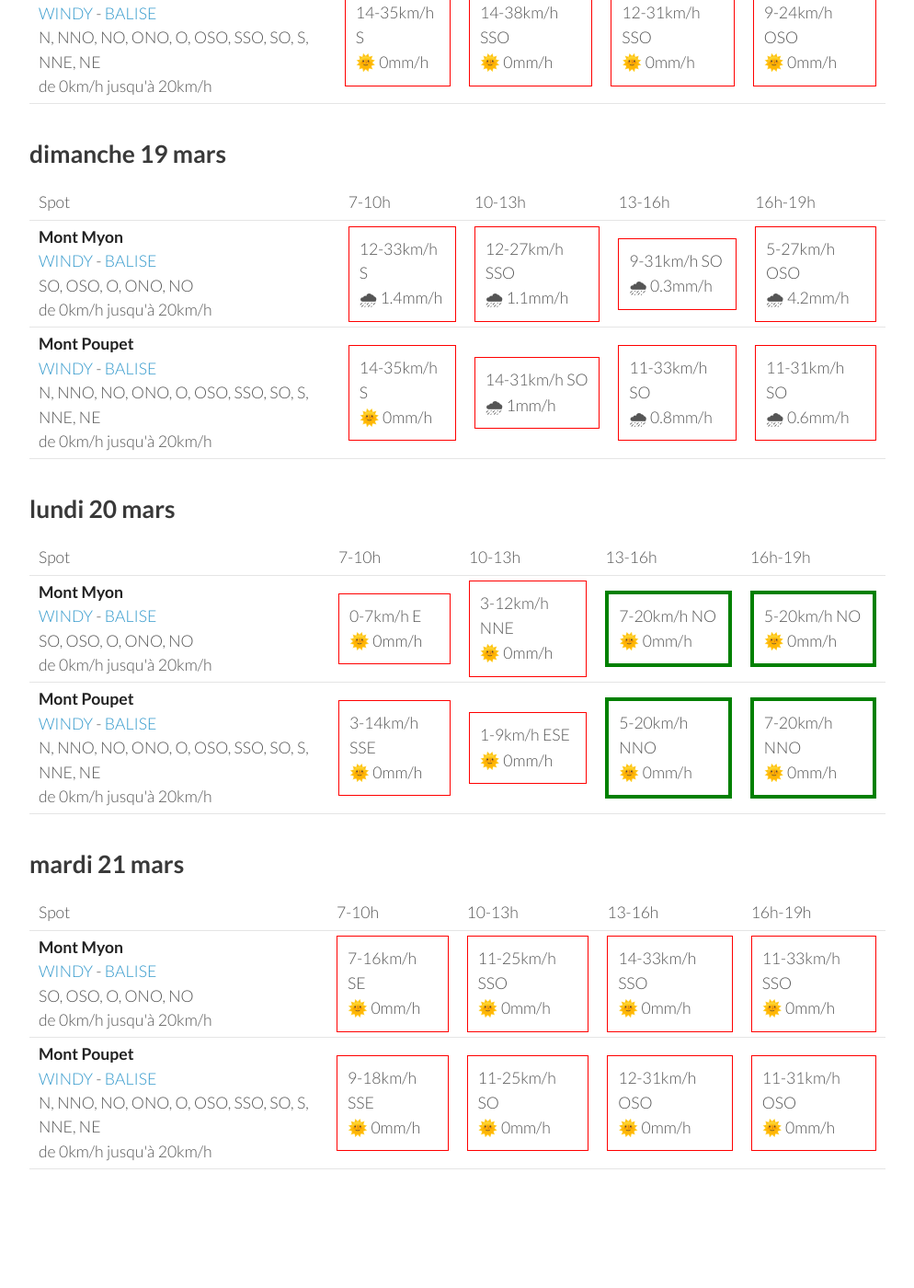
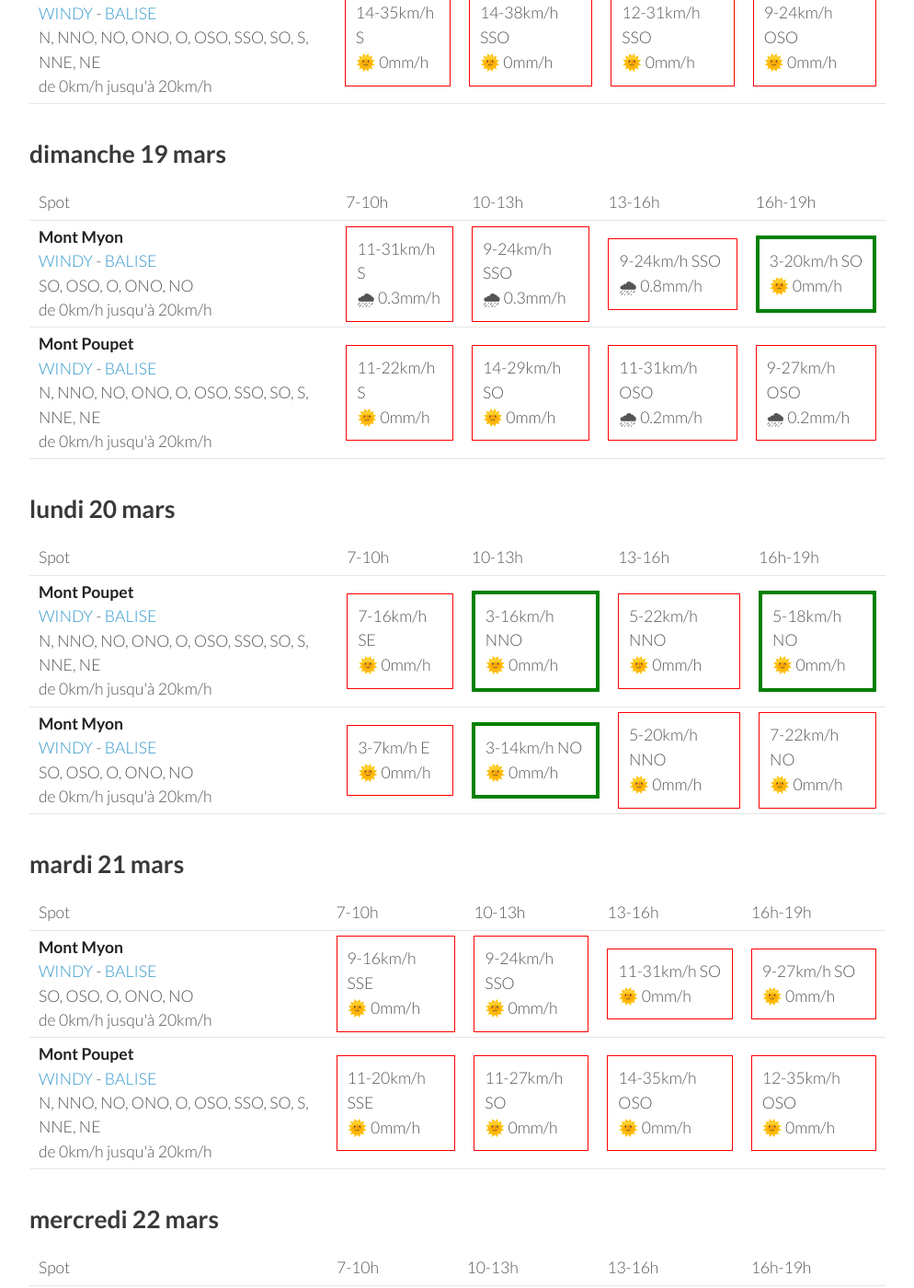
Before and after one commit to parapente-dans-le-nord/parapente-dans-le-nord.github.io, a Jekyll site: the page built from jura.markdown, in a window 1280 px wide and 1400 px high, scrolled down 899 px. Shown: the whole window at 92% size, without its empty margins (26-1020 px from the left). Built offline with Jekyll 4.4.1, drawn with Linux system fonts in a browser that asks for light colours; some of the changed text lies outside the part shown.

Commit message:
update index.markdown

```diff
--- a/jura.markdown
+++ b/jura.markdown
@@ -7,7 +7,7 @@ title:  "Tous les spots"
 {: .links}
 
 # Prevision Windy, modèle Arome
-page mise à jour le vendredi 17 mars 06:20
+page mise à jour le vendredi 17 mars 10:20
 
 ## vendredi 17 mars
 
@@ -96,20 +96,20 @@ page mise à jour le vendredi 17 mars 06:20
 <tr>
         <td><strong>Mont Myon</strong><br><a href="https://windy.com/46.331/5.397?45.898,5.394,8,m:eWoagj8">WINDY</a> - <span class=""><a href="http://www.balisemeteo.com/balise.php?idBalise=70">BALISE</a> </span><br> <span class="vent-favorable">SO, OSO, O, ONO, NO</span><br><span class="force-vent">de 0km/h jusqu'à 20km/h</span> </td>
 
-            <td><div class="not-flyable"><p>12-33km/h S</p><p>🌧 1.4mm/h</p></div></td>
-            <td><div class="not-flyable"><p>12-27km/h SSO</p><p>🌧 1.1mm/h</p></div></td>
-            <td><div class="not-flyable"><p>9-31km/h SO</p><p>🌧 0.3mm/h</p></div></td>
-            <td><div class="not-flyable"><p>5-27km/h OSO</p><p>🌧 4.2mm/h</p></div></td>
+            <td><div class="not-flyable"><p>11-31km/h S</p><p>🌧 0.3mm/h</p></div></td>
+            <td><div class="not-flyable"><p>9-24km/h SSO</p><p>🌧 0.3mm/h</p></div></td>
+            <td><div class="not-flyable"><p>9-24km/h SSO</p><p>🌧 0.8mm/h</p></div></td>
+            <td><div class="flyable"><p>3-20km/h SO</p><p>🌞 0mm/h</p></div></td>
 
 
     </tr>
 <tr>
         <td><strong>Mont Poupet</strong><br><a href="https://windy.com/46.970/5.876?46.541,5.876,8">WINDY</a> - <span class=""><a href="http://www.balisemeteo.com/balise.php?idBalise=92">BALISE</a> </span><br> <span class="vent-favorable">N, NNO, NO, ONO, O, OSO, SSO, SO, S, NNE, NE</span><br><span class="force-vent">de 0km/h jusqu'à 20km/h</span> </td>
 
-            <td><div class="not-flyable"><p>14-35km/h S</p><p>🌞 0mm/h</p></div></td>
-            <td><div class="not-flyable"><p>14-31km/h SO</p><p>🌧 1mm/h</p></div></td>
-            <td><div class="not-flyable"><p>11-33km/h SO</p><p>🌧 0.8mm/h</p></div></td>
-            <td><div class="not-flyable"><p>11-31km/h SO</p><p>🌧 0.6mm/h</p></div></td>
+            <td><div class="not-flyable"><p>11-22km/h S</p><p>🌞 0mm/h</p></div></td>
+            <td><div class="not-flyable"><p>14-29km/h SO</p><p>🌞 0mm/h</p></div></td>
+            <td><div class="not-flyable"><p>11-31km/h OSO</p><p>🌧 0.2mm/h</p></div></td>
+            <td><div class="not-flyable"><p>9-27km/h OSO</p><p>🌧 0.2mm/h</p></div></td>
 
 
     </tr>
@@ -130,22 +130,22 @@ page mise à jour le vendredi 17 mars 06:20
       <td>16h-19h</td>
     </tr>
 <tr>
-        <td><strong>Mont Myon</strong><br><a href="https://windy.com/46.331/5.397?45.898,5.394,8,m:eWoagj8">WINDY</a> - <span class=""><a href="http://www.balisemeteo.com/balise.php?idBalise=70">BALISE</a> </span><br> <span class="vent-favorable">SO, OSO, O, ONO, NO</span><br><span class="force-vent">de 0km/h jusqu'à 20km/h</span> </td>
+        <td><strong>Mont Poupet</strong><br><a href="https://windy.com/46.970/5.876?46.541,5.876,8">WINDY</a> - <span class=""><a href="http://www.balisemeteo.com/balise.php?idBalise=92">BALISE</a> </span><br> <span class="vent-favorable">N, NNO, NO, ONO, O, OSO, SSO, SO, S, NNE, NE</span><br><span class="force-vent">de 0km/h jusqu'à 20km/h</span> </td>
 
-            <td><div class="not-flyable"><p>0-7km/h E</p><p>🌞 0mm/h</p></div></td>
-            <td><div class="not-flyable"><p>3-12km/h NNE</p><p>🌞 0mm/h</p></div></td>
-            <td><div class="flyable"><p>7-20km/h NO</p><p>🌞 0mm/h</p></div></td>
-            <td><div class="flyable"><p>5-20km/h NO</p><p>🌞 0mm/h</p></div></td>
+            <td><div class="not-flyable"><p>7-16km/h SE</p><p>🌞 0mm/h</p></div></td>
+            <td><div class="flyable"><p>3-16km/h NNO</p><p>🌞 0mm/h</p></div></td>
+            <td><div class="not-flyable"><p>5-22km/h NNO</p><p>🌞 0mm/h</p></div></td>
+            <td><div class="flyable"><p>5-18km/h NO</p><p>🌞 0mm/h</p></div></td>
 
 
     </tr>
 <tr>
-        <td><strong>Mont Poupet</strong><br><a href="https://windy.com/46.970/5.876?46.541,5.876,8">WINDY</a> - <span class=""><a href="http://www.balisemeteo.com/balise.php?idBalise=92">BALISE</a> </span><br> <span class="vent-favorable">N, NNO, NO, ONO, O, OSO, SSO, SO, S, NNE, NE</span><br><span class="force-vent">de 0km/h jusqu'à 20km/h</span> </td>
+        <td><strong>Mont Myon</strong><br><a href="https://windy.com/46.331/5.397?45.898,5.394,8,m:eWoagj8">WINDY</a> - <span class=""><a href="http://www.balisemeteo.com/balise.php?idBalise=70">BALISE</a> </span><br> <span class="vent-favorable">SO, OSO, O, ONO, NO</span><br><span class="force-vent">de 0km/h jusqu'à 20km/h</span> </td>
 
-            <td><div class="not-flyable"><p>3-14km/h SSE</p><p>🌞 0mm/h</p></div></td>
-            <td><div class="not-flyable"><p>1-9km/h ESE</p><p>🌞 0mm/h</p></div></td>
-            <td><div class="flyable"><p>5-20km/h NNO</p><p>🌞 0mm/h</p></div></td>
-            <td><div class="flyable"><p>7-20km/h NNO</p><p>🌞 0mm/h</p></div></td>
+            <td><div class="not-flyable"><p>3-7km/h E</p><p>🌞 0mm/h</p></div></td>
+            <td><div class="flyable"><p>3-14km/h NO</p><p>🌞 0mm/h</p></div></td>
+            <td><div class="not-flyable"><p>5-20km/h NNO</p><p>🌞 0mm/h</p></div></td>
+            <td><div class="not-flyable"><p>7-22km/h NO</p><p>🌞 0mm/h</p></div></td>
 
 
     </tr>
@@ -168,10 +168,46 @@ page mise à jour le vendredi 17 mars 06:20
 <tr>
         <td><strong>Mont Myon</strong><br><a href="https://windy.com/46.331/5.397?45.898,5.394,8,m:eWoagj8">WINDY</a> - <span class=""><a href="http://www.balisemeteo.com/balise.php?idBalise=70">BALISE</a> </span><br> <span class="vent-favorable">SO, OSO, O, ONO, NO</span><br><span class="force-vent">de 0km/h jusqu'à 20km/h</span> </td>
 
-            <td><div class="not-flyable"><p>7-16km/h SE</p><p>🌞 0mm/h</p></div></td>
-            <td><div class="not-flyable"><p>11-25km/h SSO</p><p>🌞 0mm/h</p></div></td>
-            <td><div class="not-flyable"><p>14-33km/h SSO</p><p>🌞 0mm/h</p></div></td>
-            <td><div class="not-flyable"><p>11-33km/h SSO</p><p>🌞 0mm/h</p></div></td>
+            <td><div class="not-flyable"><p>9-16km/h SSE</p><p>🌞 0mm/h</p></div></td>
+            <td><div class="not-flyable"><p>9-24km/h SSO</p><p>🌞 0mm/h</p></div></td>
+            <td><div class="not-flyable"><p>11-31km/h SO</p><p>🌞 0mm/h</p></div></td>
+            <td><div class="not-flyable"><p>9-27km/h SO</p><p>🌞 0mm/h</p></div></td>
+
+
+    </tr>
+<tr>
+        <td><strong>Mont Poupet</strong><br><a href="https://windy.com/46.970/5.876?46.541,5.876,8">WINDY</a> - <span class=""><a href="http://www.balisemeteo.com/balise.php?idBalise=92">BALISE</a> </span><br> <span class="vent-favorable">N, NNO, NO, ONO, O, OSO, SSO, SO, S, NNE, NE</span><br><span class="force-vent">de 0km/h jusqu'à 20km/h</span> </td>
+
+            <td><div class="not-flyable"><p>11-20km/h SSE</p><p>🌞 0mm/h</p></div></td>
+            <td><div class="not-flyable"><p>11-27km/h SO</p><p>🌞 0mm/h</p></div></td>
+            <td><div class="not-flyable"><p>14-35km/h OSO</p><p>🌞 0mm/h</p></div></td>
+            <td><div class="not-flyable"><p>12-35km/h OSO</p><p>🌞 0mm/h</p></div></td>
+
+
+    </tr>
+
+</tbody>
+</table>
+{:/}
+## mercredi 22 mars
+
+{::nomarkdown}
+<table>
+  <tbody>
+    <tr>
+      <td>Spot</td>
+      <td>7-10h</td>
+      <td>10-13h</td>
+      <td>13-16h</td>
+      <td>16h-19h</td>
+    </tr>
+<tr>
+        <td><strong>Mont Myon</strong><br><a href="https://windy.com/46.331/5.397?45.898,5.394,8,m:eWoagj8">WINDY</a> - <span class=""><a href="http://www.balisemeteo.com/balise.php?idBalise=70">BALISE</a> </span><br> <span class="vent-favorable">SO, OSO, O, ONO, NO</span><br><span class="force-vent">de 0km/h jusqu'à 20km/h</span> </td>
+
+            <td><div class="not-flyable"><p>5-11km/h SE</p><p>🌞 0mm/h</p></div></td>
+            <td><div class="not-flyable"><p>7-20km/h S</p><p>🌞 0mm/h</p></div></td>
+            <td><div class="not-flyable"><p>12-29km/h SSO</p><p>🌞 0mm/h</p></div></td>
+            <td><div class="not-flyable"><p>12-31km/h SO</p><p>🌞 0mm/h</p></div></td>
 
 
     </tr>
@@ -179,9 +215,9 @@ page mise à jour le vendredi 17 mars 06:20
         <td><strong>Mont Poupet</strong><br><a href="https://windy.com/46.970/5.876?46.541,5.876,8">WINDY</a> - <span class=""><a href="http://www.balisemeteo.com/balise.php?idBalise=92">BALISE</a> </span><br> <span class="vent-favorable">N, NNO, NO, ONO, O, OSO, SSO, SO, S, NNE, NE</span><br><span class="force-vent">de 0km/h jusqu'à 20km/h</span> </td>
 
             <td><div class="not-flyable"><p>9-18km/h SSE</p><p>🌞 0mm/h</p></div></td>
-            <td><div class="not-flyable"><p>11-25km/h SO</p><p>🌞 0mm/h</p></div></td>
-            <td><div class="not-flyable"><p>12-31km/h OSO</p><p>🌞 0mm/h</p></div></td>
-            <td><div class="not-flyable"><p>11-31km/h OSO</p><p>🌞 0mm/h</p></div></td>
+            <td><div class="not-flyable"><p>11-24km/h SSO</p><p>🌞 0mm/h</p></div></td>
+            <td><div class="not-flyable"><p>14-35km/h OSO</p><p>🌞 0mm/h</p></div></td>
+            <td><div class="not-flyable"><p>16-37km/h OSO</p><p>🌞 0mm/h</p></div></td>
 
 
     </tr>
```
